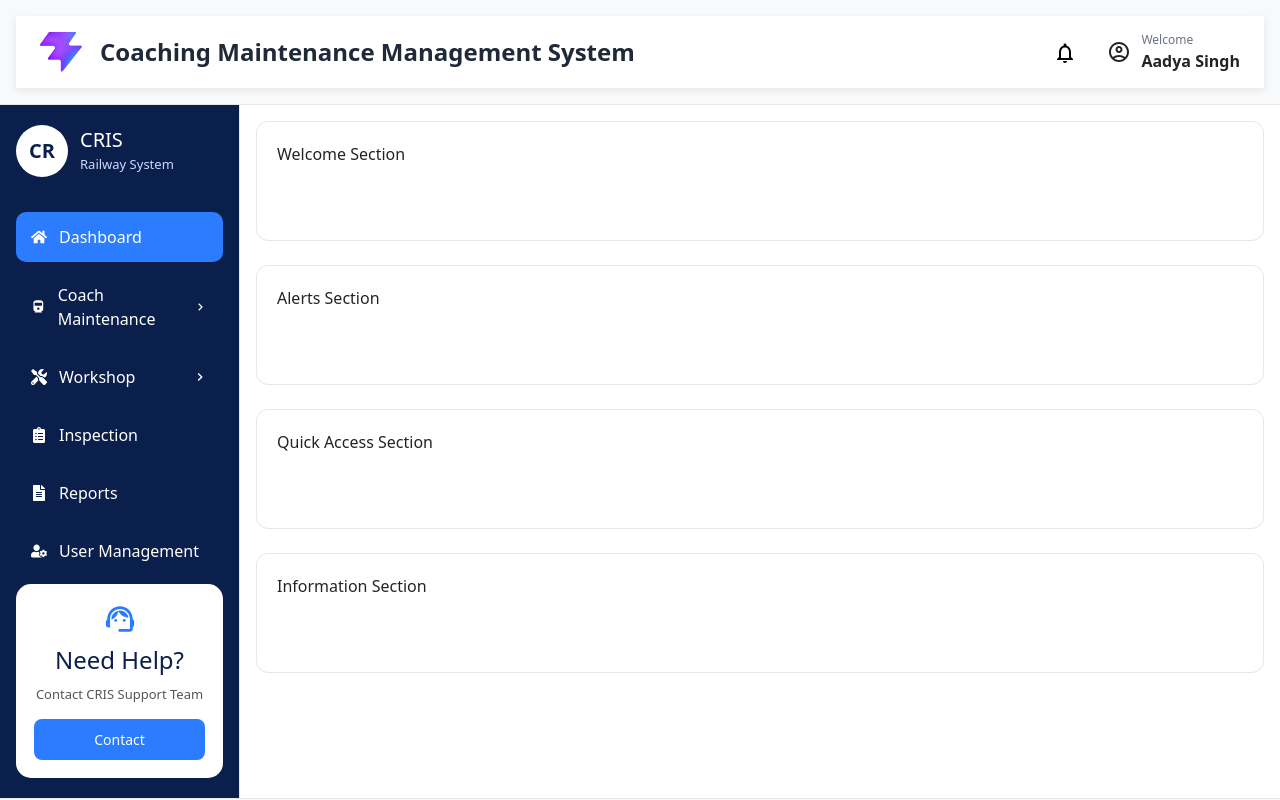
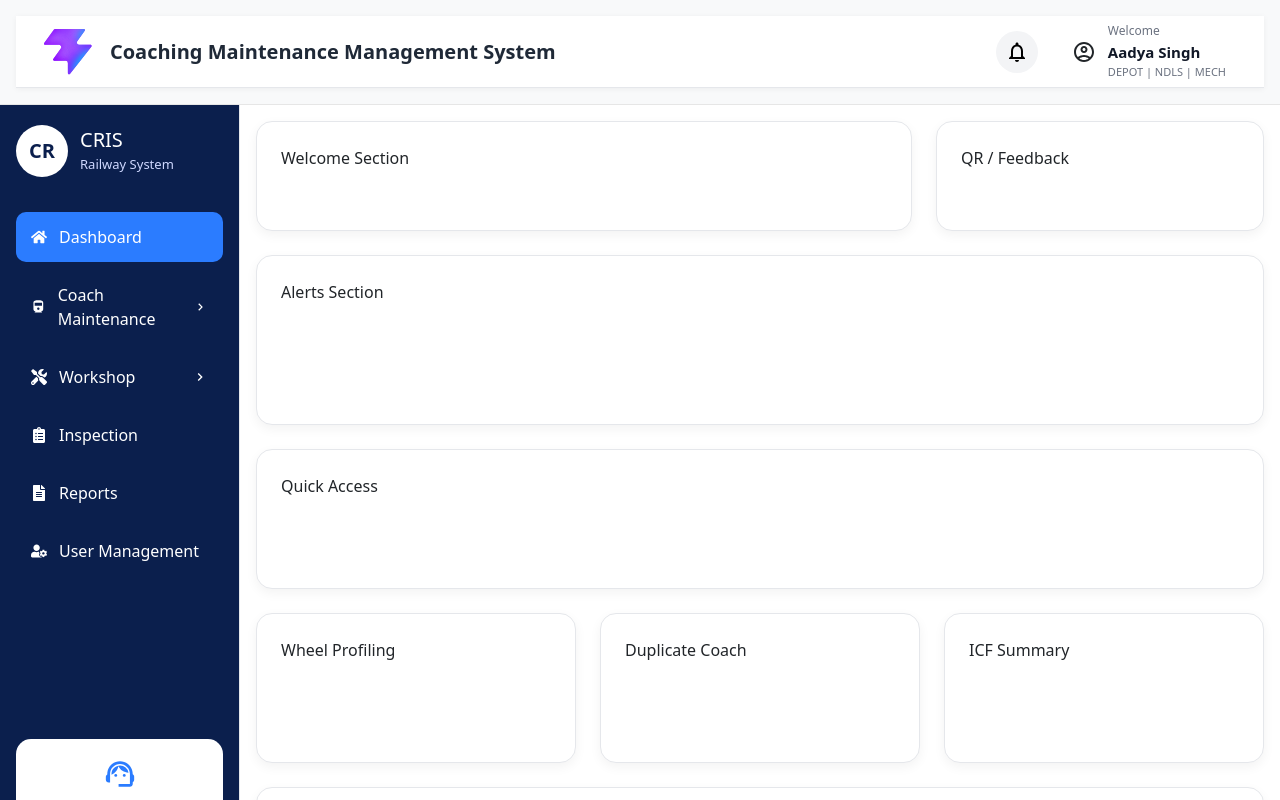
Before and after one commit to aadyasingh1807-alt/cris-internship-project, a React (Vite) app: page / in a window 1280 px wide. Shown: the top 800 px of the page. Built offline with nearby package versions, Linux system fonts and the light colour scheme.

Commit message:
Complete application layout and dashboard structure

```diff
--- a/src/App.css
+++ b/src/App.css
@@ -1 +1,34 @@
-/* Global app styles will go here later */
+*{
+    margin:0;
+    padding:0;
+    box-sizing:border-box;
+}
+
+html,
+body,
+#root{
+    height:100%;
+}
+
+body{
+    font-family:
+        Inter,
+        "Segoe UI",
+        Roboto,
+        Helvetica,
+        Arial,
+        sans-serif;
+
+    background:#F5F7FB;
+
+    color:#1F2937;
+}
+
+a{
+    text-decoration:none;
+    color:inherit;
+}
+
+button{
+    font-family:inherit;
+}/* Global app styles will go here later */
--- a/src/components/layout/Header/Header.css
+++ b/src/components/layout/Header/Header.css
@@ -10,9 +10,15 @@
 
     align-items:center;
 
-    padding:0 24px;
+    padding:0 28px;
 
-    box-shadow:0 2px 8px rgba(0,0,0,.08);
+    border-bottom:1px solid #e5e7eb;
+
+    box-shadow:0 1px 6px rgba(0,0,0,.05);
+
+    position:sticky;
+
+    top:0;
 
     z-index:100;
 }
@@ -27,18 +33,15 @@
 }
 
 .header__logo{
-
-    width:42px;
+    width:48px;
+    height:48px;
+    object-fit:contain;
 }
 
 .header__title{
-
-    font-size:24px;
-
+    font-size:20px;
     font-weight:600;
-
     margin:0;
-
     color:#1f2937;
 }
 
@@ -52,12 +55,25 @@
 }
 
 .icon-button{
+    width:42px;
+    height:42px;
+
+    display:flex;
+    justify-content:center;
+    align-items:center;
 
     border:none;
+    border-radius:50%;
 
-    background:none;
+    background:#f3f4f6;
 
     cursor:pointer;
+
+    transition:.2s;
+}
+
+.icon-button:hover{
+    background:#e5e7eb;
 }
 
 .user-info{
@@ -66,7 +82,19 @@
 
     align-items:center;
 
-    gap:10px;
+    gap:12px;
+
+    cursor:pointer;
+
+    padding:6px 10px;
+
+    border-radius:10px;
+
+    transition:.2s;
+}
+
+.user-info:hover{
+    background:#f3f4f6;
 }
 
 .welcome{
@@ -80,5 +108,17 @@
 
 .user-info span{
 
+    font-size:15px;
+
     font-weight:600;
+
+    color:#111827;
 }
+.user-role{
+
+    margin:0;
+
+    font-size:11px;
+
+    color:#6b7280;
+}
--- a/src/components/layout/Header/Header.tsx
+++ b/src/components/layout/Header/Header.tsx
@@ -34,14 +34,18 @@ function Header() {
           <div>
 
             <p className="welcome">
-              Welcome
+                Welcome
             </p>
 
             <span>
               Aadya Singh
             </span>
 
-          </div>
+            <p className="user-role">
+              DEPOT | NDLS | MECH
+            </p>
+
+</div>
 
         </div>
 
--- a/src/index.css
+++ b/src/index.css
@@ -1,5 +1,11 @@
 body{
-  margin:0;
-  font-family: Arial, Helvetica, sans-serif;
-  background:#f5f7fa;
+
+    margin:0;
+
+    background:var(--background);
+
+    font-family:Segoe UI,Tahoma,Geneva,Verdana,sans-serif;
+
+    color:var(--text);
+
 }
--- a/src/main.tsx
+++ b/src/main.tsx
@@ -1,5 +1,7 @@
 import { StrictMode } from 'react';
 import { createRoot } from 'react-dom/client';
+import "./styles/theme.css";
+import "./index.css";
 
 import './index.css';
 import App from './App';
--- a/src/pages/Dashboard/Dashboard.css
+++ b/src/pages/Dashboard/Dashboard.css
@@ -1,16 +1,144 @@
+/* ==========================
+   DASHBOARD PAGE
+========================== */
+
 .dashboard-page{
     display:flex;
     flex-direction:column;
     gap:24px;
 }
 
+
+/* ==========================
+   TOP SECTION
+========================== */
+
+.dashboard-top{
+    display:grid;
+    grid-template-columns:2fr 1fr;
+    gap:24px;
+}
+
+
+/* ==========================
+   INFO GRID
+========================== */
+
+.info-grid{
+    display:grid;
+    grid-template-columns:repeat(3,1fr);
+    gap:24px;
+}
+
+
+/* ==========================
+   CARD DESIGN
+========================== */
+
 .welcome-section,
+.qr-section,
 .alerts-section,
 .quick-access-section,
-.info-section{
+.info-card{
+
     background:#ffffff;
-    border:1px solid #e5e7eb;
-    border-radius:12px;
-    min-height:120px;
-    padding:20px;
+
+    border:1px solid #E5E7EB;
+
+    border-radius:16px;
+
+    padding:24px;
+
+    box-shadow:0 4px 12px rgba(0,0,0,.05);
+
+    transition:all .25s ease;
+
 }
+
+
+/* Small hover effect */
+
+.welcome-section:hover,
+.qr-section:hover,
+.alerts-section:hover,
+.quick-access-section:hover,
+.info-card:hover{
+
+    transform:translateY(-2px);
+
+    box-shadow:0 8px 20px rgba(0,0,0,.08);
+
+}
+
+
+/* ==========================
+   CARD HEIGHTS
+========================== */
+
+.welcome-section{
+    min-height:110px;
+}
+
+.qr-section{
+    min-height:110px;
+}
+
+.alerts-section{
+    min-height:170px;
+}
+
+.quick-access-section{
+    min-height:140px;
+}
+
+.info-card{
+    min-height:150px;
+}
+
+
+/* ==========================
+   FULL WIDTH CARD
+========================== */
+
+.full-width{
+    grid-column:1 / -1;
+}
+
+
+/* ==========================
+   RESPONSIVE
+========================== */
+
+@media (max-width:1200px){
+
+    .dashboard-top{
+        grid-template-columns:1fr;
+    }
+
+    .info-grid{
+        grid-template-columns:repeat(2,1fr);
+    }
+
+}
+
+@media (max-width:768px){
+
+    .info-grid{
+        grid-template-columns:1fr;
+    }
+
+    .dashboard-page{
+        gap:16px;
+    }
+
+    .welcome-section,
+    .qr-section,
+    .alerts-section,
+    .quick-access-section,
+    .info-card{
+
+        padding:18px;
+
+    }
+
+}
--- a/src/pages/Dashboard/Dashboard.tsx
+++ b/src/pages/Dashboard/Dashboard.tsx
@@ -4,21 +4,49 @@ export default function Dashboard() {
   return (
     <div className="dashboard-page">
 
-      <section className="welcome-section">
-        Welcome Section
-      </section>
+      {/* Top Row */}
+      <div className="dashboard-top">
 
+        <section className="welcome-section">
+          Welcome Section
+        </section>
+
+        <section className="qr-section">
+          QR / Feedback
+        </section>
+
+      </div>
+
+      {/* Alerts */}
       <section className="alerts-section">
         Alerts Section
       </section>
 
+      {/* Quick Access */}
       <section className="quick-access-section">
-        Quick Access Section
+        Quick Access
       </section>
 
-      <section className="info-section">
-        Information Section
-      </section>
+      {/* Information Cards */}
+      <div className="info-grid">
+
+        <section className="info-card">
+          Wheel Profiling
+        </section>
+
+        <section className="info-card">
+          Duplicate Coach
+        </section>
+
+        <section className="info-card">
+          ICF Summary
+        </section>
+
+        <section className="info-card full-width">
+          Total BPC
+        </section>
+
+      </div>
 
     </div>
   );
--- /dev/null
+++ b/src/styles/theme.css
@@ -0,0 +1,33 @@
+:root{
+
+    /* COLORS */
+
+    --primary:#0B1F4D;
+    --secondary:#2B7CFF;
+    --background:#F5F7FA;
+    --surface:#FFFFFF;
+
+    --border:#E5E7EB;
+
+    --text:#1F2937;
+    --text-light:#6B7280;
+
+    --success:#4CAF50;
+    --warning:#F59E0B;
+    --danger:#EF4444;
+
+    /* RADIUS */
+
+    --radius:12px;
+
+    /* SHADOW */
+
+    --shadow:0 3px 10px rgba(0,0,0,.06);
+
+    /* SPACING */
+
+    --space-sm:12px;
+    --space-md:20px;
+    --space-lg:32px;
+
+}
```
Also changed, not shown: src/styles/colors.ts (+11 -3 lines).
